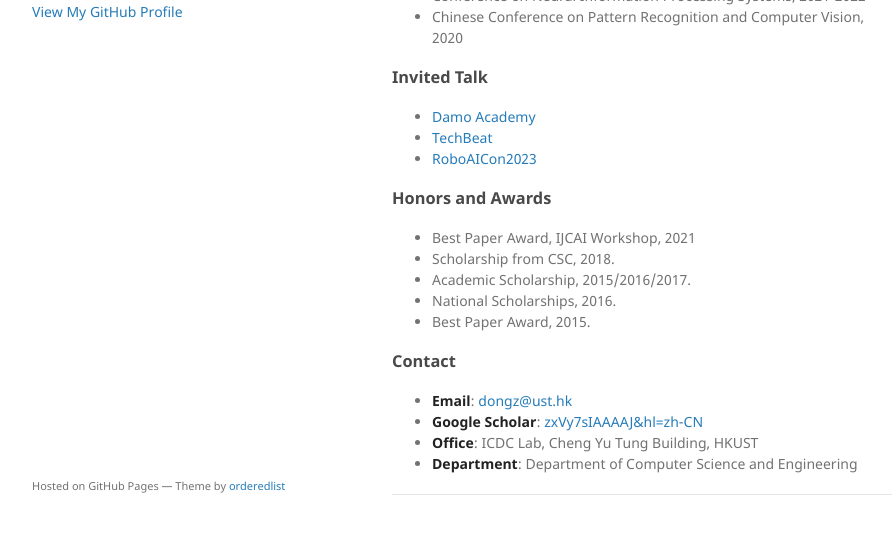
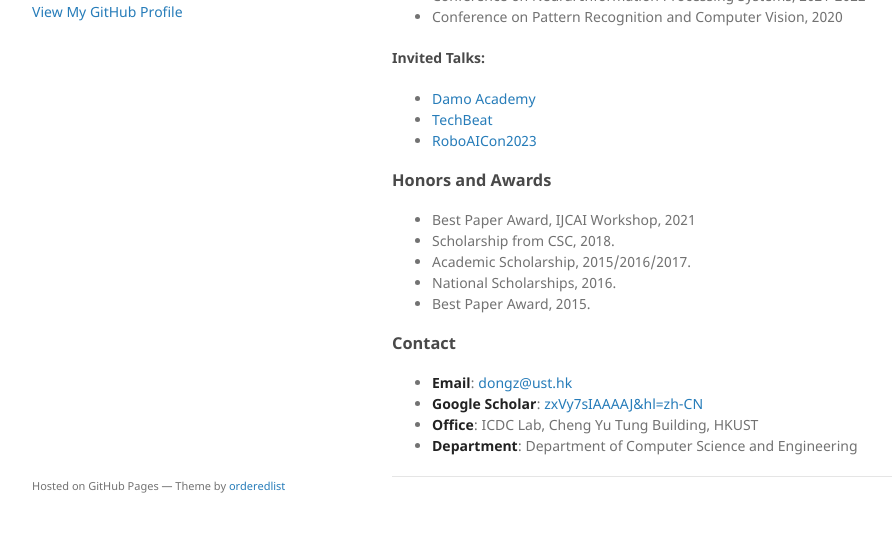
Before and after one commit to ZHANGDONG-NJUST/zhangdong-njust.github.io, a Jekyll site: the page built from index.md, in a window 1280 px wide and 900 px high, scrolled down 2129 px, cut to the strip 335-869 px from the top of the window. Shown: the whole strip, without its empty margins (178-1074 px from the left). Built offline with Jekyll 4.4.1, drawn with Linux system fonts in a browser that asks for light colours; the repository's description, which GitHub fills in, is left out; our own code applies the rules of GitHub Pages for plain Markdown files.

Commit message:
Update index.md

```diff
--- a/index.md
+++ b/index.md
@@ -59,9 +59,9 @@
 - ACM International Conference on Multimedia in Asia, 2021-2022
 - Association for the Advancement of Artificial Intelligence, 2022
 - Conference on Neural Information Processing Systems, 2021-2022
-- Chinese Conference on Pattern Recognition and Computer Vision, 2020
+- Conference on Pattern Recognition and Computer Vision, 2020
 
-### Invited Talk
+#### Invited Talks:
 - [Damo Academy](https://t.bilibili.com/464398595921845696?tab=2)
 - [TechBeat](https://www.techbeat.net/talk-info?id=483)
 - [RoboAICon2023](https://2023.theresearchcatalyst-robo.com/)
```
